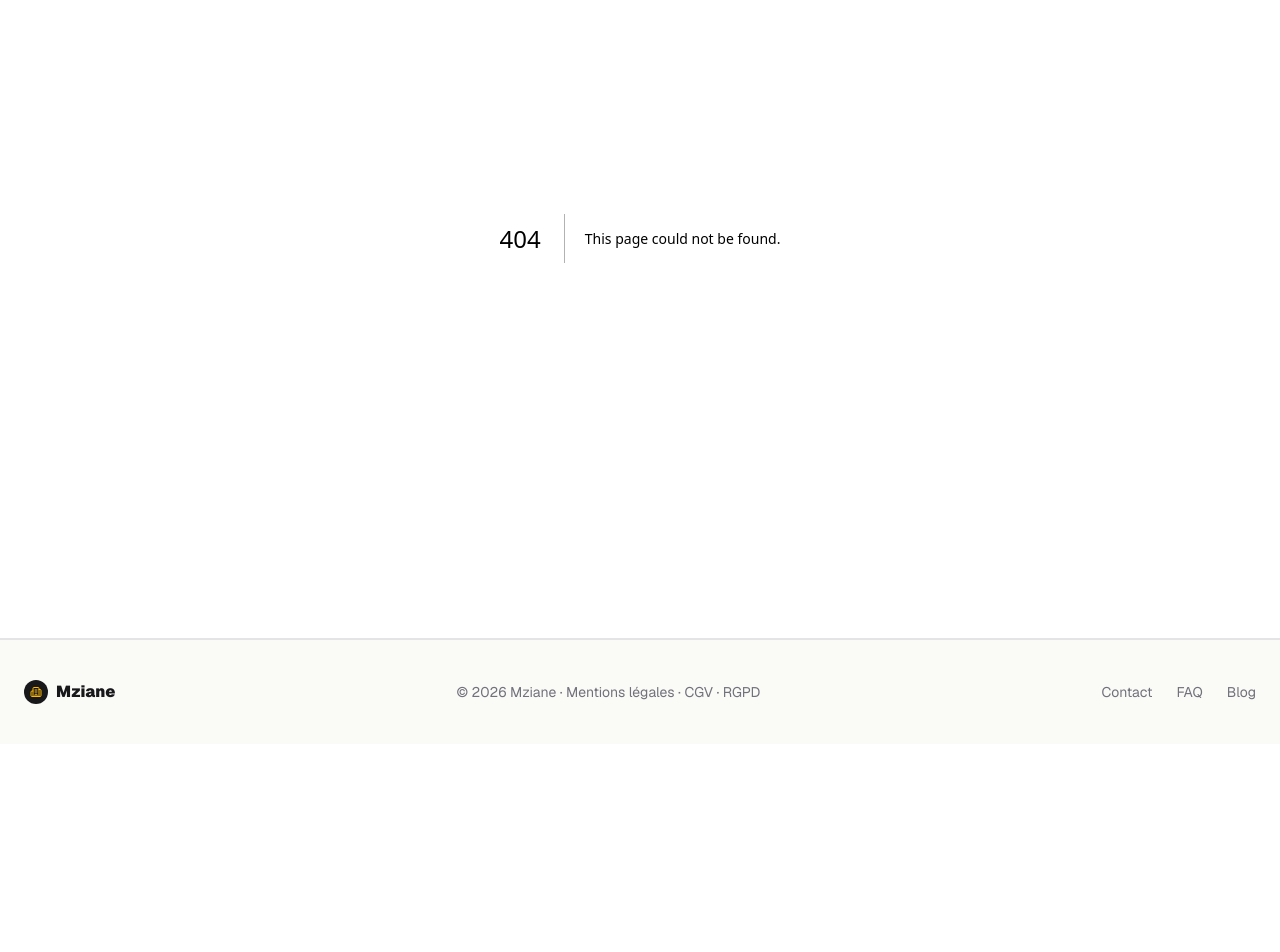
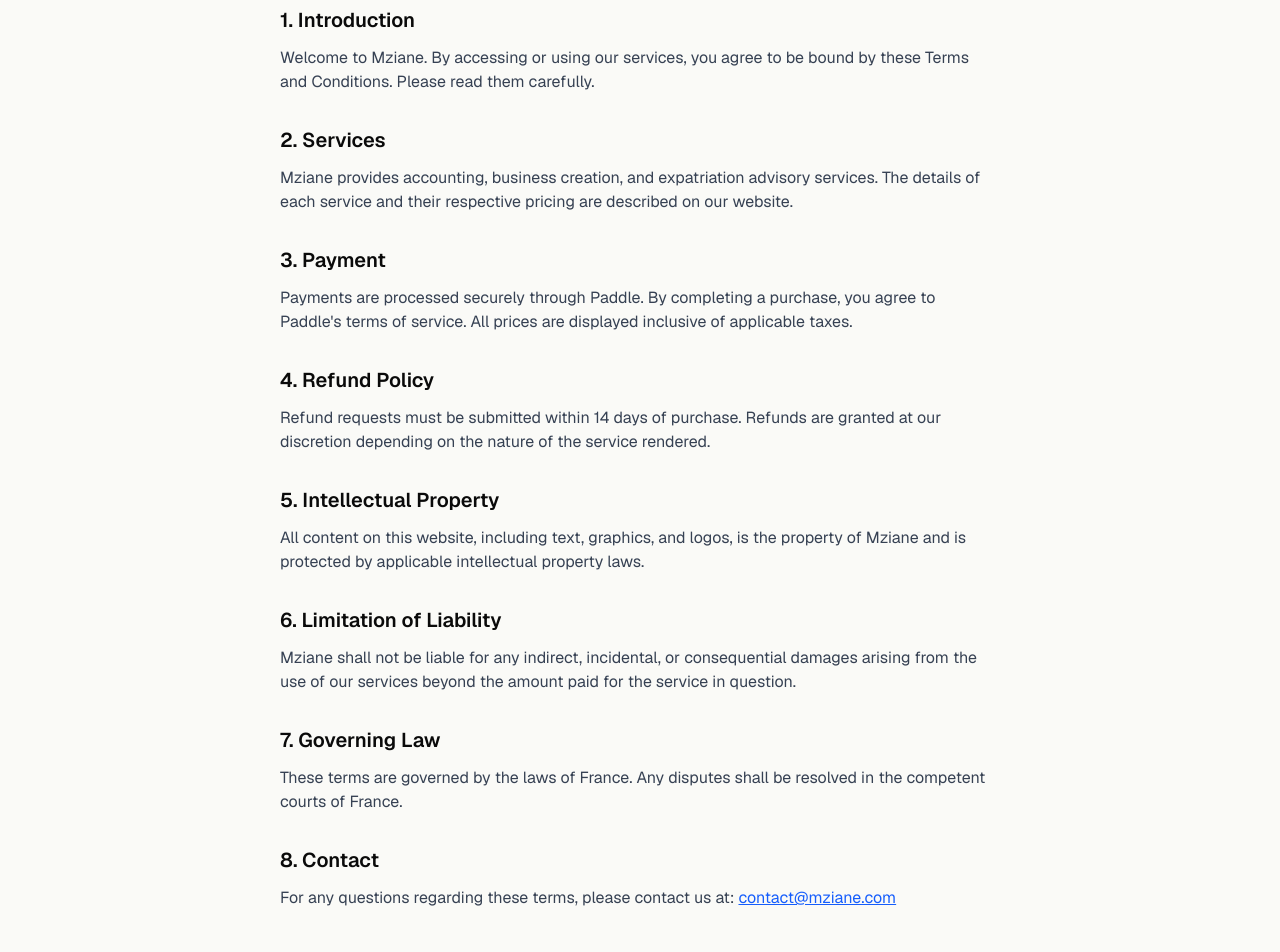
Before and after one commit to Hatimdaifa/mziane-website, a Next.js app: page /terms-and-conditions in a window 1280 px wide. Before the commit this address had no page. Shown: the part 220-1172 px from the top of the page. Before the commit the page ends 964 px from the top, so only its background shows below. Built offline with nearby package versions, Linux system fonts and the light colour scheme.

Commit message:
Add terms and conditions page

```diff
--- /dev/null
+++ b/src/app/terms-and-conditions/page.tsx
@@ -0,0 +1,64 @@
+export default function TermsAndConditions() {
+  return (
+    <main className="max-w-3xl mx-auto px-6 py-16">
+      <h1 className="text-3xl font-bold mb-2">Terms and Conditions</h1>
+      <p className="text-sm text-gray-500 mb-10">Last updated: May 2, 2026</p>
+
+      <section className="mb-8">
+        <h2 className="text-xl font-semibold mb-3">1. Introduction</h2>
+        <p className="text-gray-700">
+          Welcome to Mziane. By accessing or using our services, you agree to be bound by these Terms and Conditions. Please read them carefully.
+        </p>
+      </section>
+
+      <section className="mb-8">
+        <h2 className="text-xl font-semibold mb-3">2. Services</h2>
+        <p className="text-gray-700">
+          Mziane provides accounting, business creation, and expatriation advisory services. The details of each service and their respective pricing are described on our website.
+        </p>
+      </section>
+
+      <section className="mb-8">
+        <h2 className="text-xl font-semibold mb-3">3. Payment</h2>
+        <p className="text-gray-700">
+          Payments are processed securely through Paddle. By completing a purchase, you agree to Paddle's terms of service. All prices are displayed inclusive of applicable taxes.
+        </p>
+      </section>
+
+      <section className="mb-8">
+        <h2 className="text-xl font-semibold mb-3">4. Refund Policy</h2>
+        <p className="text-gray-700">
+          Refund requests must be submitted within 14 days of purchase. Refunds are granted at our discretion depending on the nature of the service rendered.
+        </p>
+      </section>
+
+      <section className="mb-8">
+        <h2 className="text-xl font-semibold mb-3">5. Intellectual Property</h2>
+        <p className="text-gray-700">
+          All content on this website, including text, graphics, and logos, is the property of Mziane and is protected by applicable intellectual property laws.
+        </p>
+      </section>
+
+      <section className="mb-8">
+        <h2 className="text-xl font-semibold mb-3">6. Limitation of Liability</h2>
+        <p className="text-gray-700">
+          Mziane shall not be liable for any indirect, incidental, or consequential damages arising from the use of our services beyond the amount paid for the service in question.
+        </p>
+      </section>
+
+      <section className="mb-8">
+        <h2 className="text-xl font-semibold mb-3">7. Governing Law</h2>
+        <p className="text-gray-700">
+          These terms are governed by the laws of France. Any disputes shall be resolved in the competent courts of France.
+        </p>
+      </section>
+
+      <section className="mb-8">
+        <h2 className="text-xl font-semibold mb-3">8. Contact</h2>
+        <p className="text-gray-700">
+          For any questions regarding these terms, please contact us at: <a href="mailto:contact@mziane.com" className="text-blue-600 underline">contact@mziane.com</a>
+        </p>
+      </section>
+    </main>
+  );
+}
```
